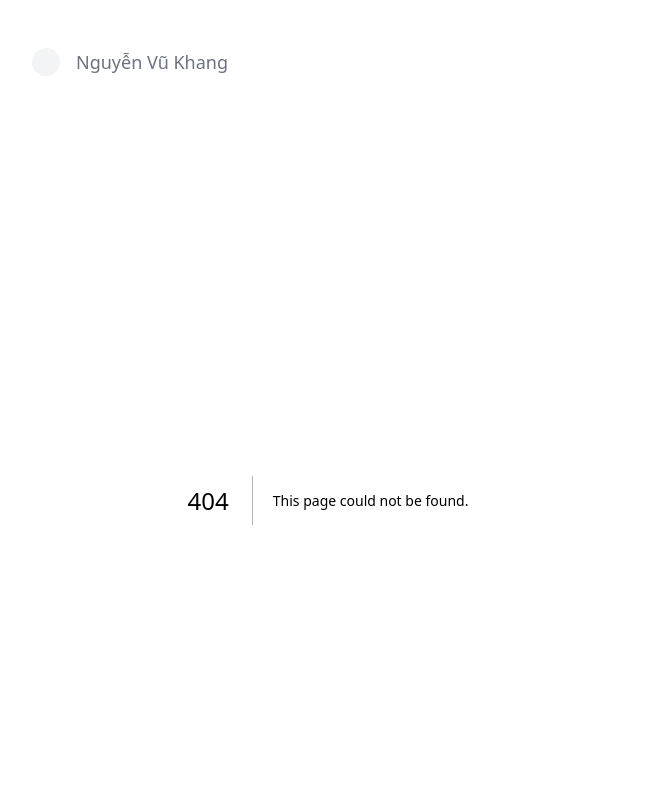
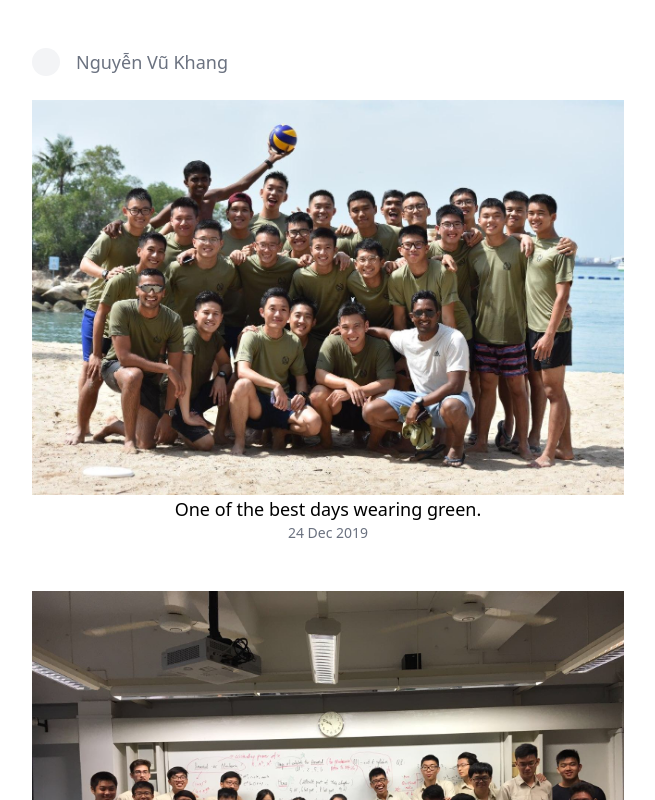
Before and after one commit to nguyenvukhang/site, a Next.js app: page /photos in a window 1280 px wide. Before the commit this address had no page. Shown: the top 800 px of the page, without its empty margins (312-967 px from the left). Built offline with nearby package versions, Linux system fonts and the light colour scheme; some icons are missing.

Commit message:
feat: photos page

```diff
--- a/components/Layouts.tsx
+++ b/components/Layouts.tsx
@@ -6,13 +6,13 @@ import { Title, PublishedAt, Summary, Tags } from '@components/BlogComponents'
  * classic <div> tag props + a NextRouter
  */
 type LayoutProps = JSX.IntrinsicElements['div'] & { router: NextRouter }
-type Frontmatter = {
+type PostProps = {
   title: string
   publishedAt: string
   summary: string
   tags: string[]
 }
-type BlogProps = JSX.IntrinsicElements['div'] & Frontmatter
+type BlogProps = JSX.IntrinsicElements['div'] & PostProps
 
 /**
  * Container for vertical content. Content divs are stacked vertically.
--- /dev/null
+++ b/lib/loaders.ts
@@ -0,0 +1,37 @@
+import { readFileSync } from 'fs'
+import { resolve, parse } from 'path'
+import { getFiles } from 'lib/get-files'
+import matter from 'gray-matter'
+import type { PhotoProps, PostProps } from 'lib/types'
+
+/**
+ * Gets the most recent `limit` posts and their metadata.
+ */
+export function getPosts(path: string, limit: number): PostProps[] {
+  return getFiles(path)
+    .filter((f) => f.endsWith('.mdx'))
+    .map((filename) => {
+      const frontmatter = matter(readFileSync(filename, 'utf8'))
+        .data as PostProps
+      return { ...frontmatter, filename }
+    })
+    .sort((a, b) => b.publishedAt.localeCompare(a.publishedAt))
+    .slice(0, limit)
+}
+
+/**
+ * Gets the most recent `limit` photos and their metadata.
+ */
+export function getPhotos(path: string, limit: number): PhotoProps[] {
+  const meta: Record<string, string> = JSON.parse(
+    readFileSync(resolve(path, 'meta.json'), 'utf8')
+  )
+  return getFiles(path)
+    .filter((f) => f.endsWith('.png') || f.endsWith('.jpg'))
+    .map((f) => parse(f).base)
+    .sort((a, b) => b.localeCompare(a))
+    .slice(0, limit)
+    .map((filename) => {
+      return { filename, caption: meta[filename] }
+    })
+}
--- a/pages/index.tsx
+++ b/pages/index.tsx
@@ -2,9 +2,9 @@ import { SquareIcon } from '@primer/octicons-react'
 import type { GetStaticProps } from 'next'
 import { getFiles } from 'lib/get-files'
 import { resolve, parse } from 'path'
-import { getPostMetadata } from 'lib/posts'
+import { getPosts } from 'lib/loaders'
 import type { NextRouter } from 'next/router'
-import type { Frontmatter } from 'lib/types'
+import type { PostProps } from 'lib/types'
 import { useRouter } from 'next/router'
 import Image from 'next/image'
 import { useEffect, useState } from 'react'
@@ -12,22 +12,20 @@ import { useEffect, useState } from 'react'
 /**
  * Fetch posts, post metadata, and photos
  */
-export const getStaticProps: GetStaticProps = async (): Promise<{
-  props: { posts: Frontmatter[]; photos: string[] }
-}> => ({
+export const getStaticProps: GetStaticProps = () => ({
   props: {
-    posts: getPostMetadata(resolve(process.cwd(), 'posts'), 5),
+    posts: getPosts(resolve(process.cwd(), 'posts'), 5),
     photos: getFiles(resolve(process.cwd(), 'public/photos'))
       .filter((x) => !x.endsWith('.json'))
       .map((x) => parse(x).base)
-      .reverse(),
+      .sort((a, b) => b.localeCompare(a)),
   },
 })
 
 /**
  * One blog post entry displayed on the home page.
  */
-const Post = (props: { router: NextRouter; metadata: Frontmatter }) => {
+const Post = (props: { router: NextRouter; metadata: PostProps }) => {
   return (
     <div
       className="cursor-pointer py-1.5 group"
@@ -50,7 +48,7 @@ const Post = (props: { router: NextRouter; metadata: Frontmatter }) => {
 /**
  * List of blog post entries
  */
-const Posts = (props: { router: NextRouter; posts: Frontmatter[] }) => {
+const Posts = (props: { router: NextRouter; posts: PostProps[] }) => {
   return (
     <div className="flex flex-col">
       {props.posts.map((post, i) => (
@@ -133,10 +131,7 @@ const About = () => {
   )
 }
 
-export default function Home(props: {
-  photos: string[]
-  posts: Frontmatter[]
-}) {
+export default function Home(props: { photos: string[]; posts: PostProps[] }) {
   const router = useRouter()
   const H1 = (p: { children: string }) => (
     <div className="mb-2 text-lg font-medium text-gray-700">{p.children}</div>
--- /dev/null
+++ b/pages/photos.tsx
@@ -0,0 +1,53 @@
+import { GetStaticProps } from 'next'
+import { resolve } from 'path'
+import Image from 'next/image'
+import { getPhotos } from 'lib/loaders'
+import { PhotoProps } from 'lib/types'
+
+// get DD Mmm YYYY from a date object
+function getDate(d: Date) {
+  return d.toLocaleDateString('en-sg', {
+    day: 'numeric',
+    month: 'short',
+    year: 'numeric',
+  })
+}
+
+const Photo = (props: { filename: string; caption?: string }) => {
+  const { filename, caption } = props
+  const date = new Date(filename.split('-').slice(0, 3).join('-'))
+  return (
+    <div className="w-full mb-12">
+      <div className="block w-full">
+        <Image
+          style={{ objectFit: 'cover', width: '100vw' }}
+          alt="photo"
+          src={'/photos/' + props.filename}
+          width={700} // will be overridden by `style` prop
+          height={475} // will be overridden by `style` prop
+        />
+      </div>
+      <div className="flex flex-col items-center">
+        <h2 className="text-lg">{caption ? caption : 'A cool photo.'}</h2>
+        {date ? (
+          <span className="text-sm text-gray-500">{getDate(date)}</span>
+        ) : null}
+      </div>
+    </div>
+  )
+}
+
+export const getStaticProps: GetStaticProps = () => {
+  const dir = resolve(process.cwd(), 'public/photos')
+  return { props: { photos: getPhotos(dir, 100) } }
+}
+
+export default function Photos(props: { photos: PhotoProps[] }) {
+  return (
+    <div className="mb-24">
+      {props.photos.map((p, i) => (
+        <Photo key={i} filename={p.filename} caption={p.caption} />
+      ))}
+    </div>
+  )
+}
```
Also changed, not shown: lib/posts.ts (deleted, +0 -19 lines), lib/types.ts (+6 -1 lines), .eslintrc.json.
